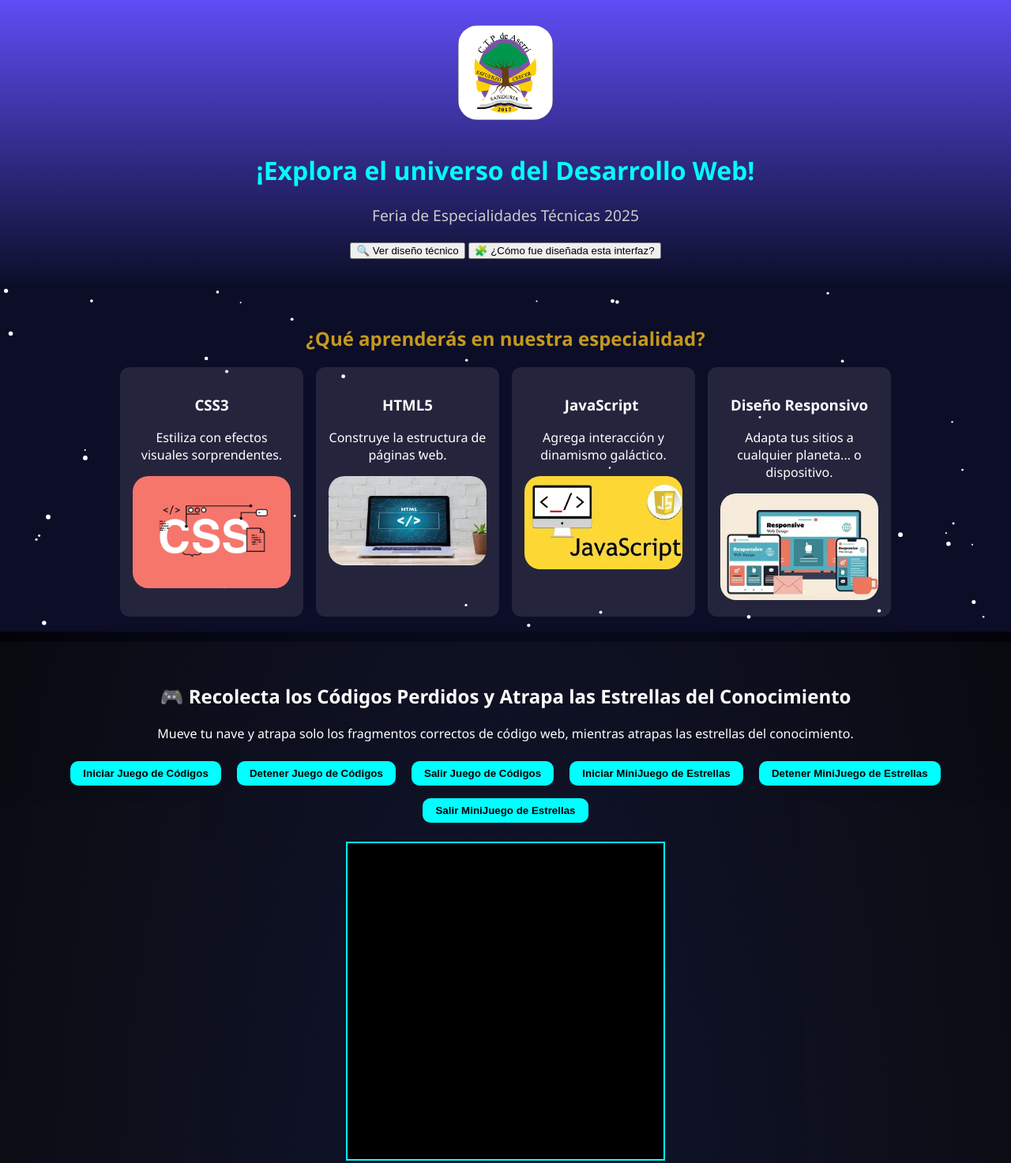
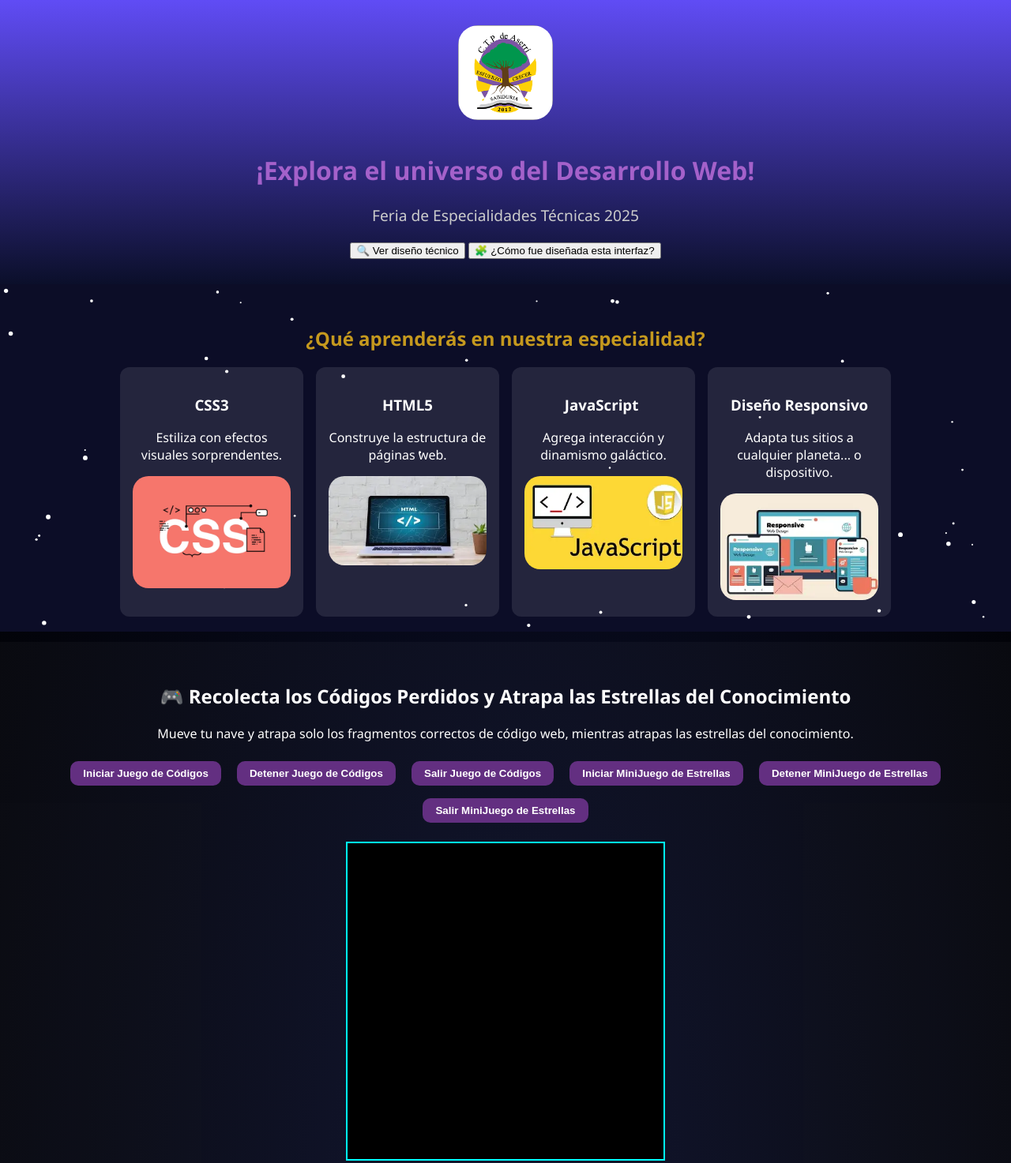
Before and after one commit to Grabiiel/paginaespacial, a plain HTML site: page index.html in a window 1280 px wide. Shown: the top 1473 px of the page at 79% size. Drawn offline with Linux system fonts and the light colour scheme.

Commit message:
Add files via upload

```diff
--- a/style.css
+++ b/style.css
@@ -10,7 +10,7 @@ header {
   text-align: center;
   padding: 2rem;
   background: linear-gradient(to bottom, #604cf5, #0b0f2a);
-  color: #00ffff;
+  color: #a461ca;
 }
 
 .letra {
@@ -98,10 +98,10 @@ header {
 .controls button {
     margin: 0.5rem;
     padding: 0.5rem 1rem;
-    background: #00ffff;
+    background: #632f81;
     border: none;
     border-radius: 10px;
-    color: black;
+    color: rgb(255, 255, 255);
     font-weight: bold;
     cursor: pointer;
     transition: background 0.3s ease;
```
